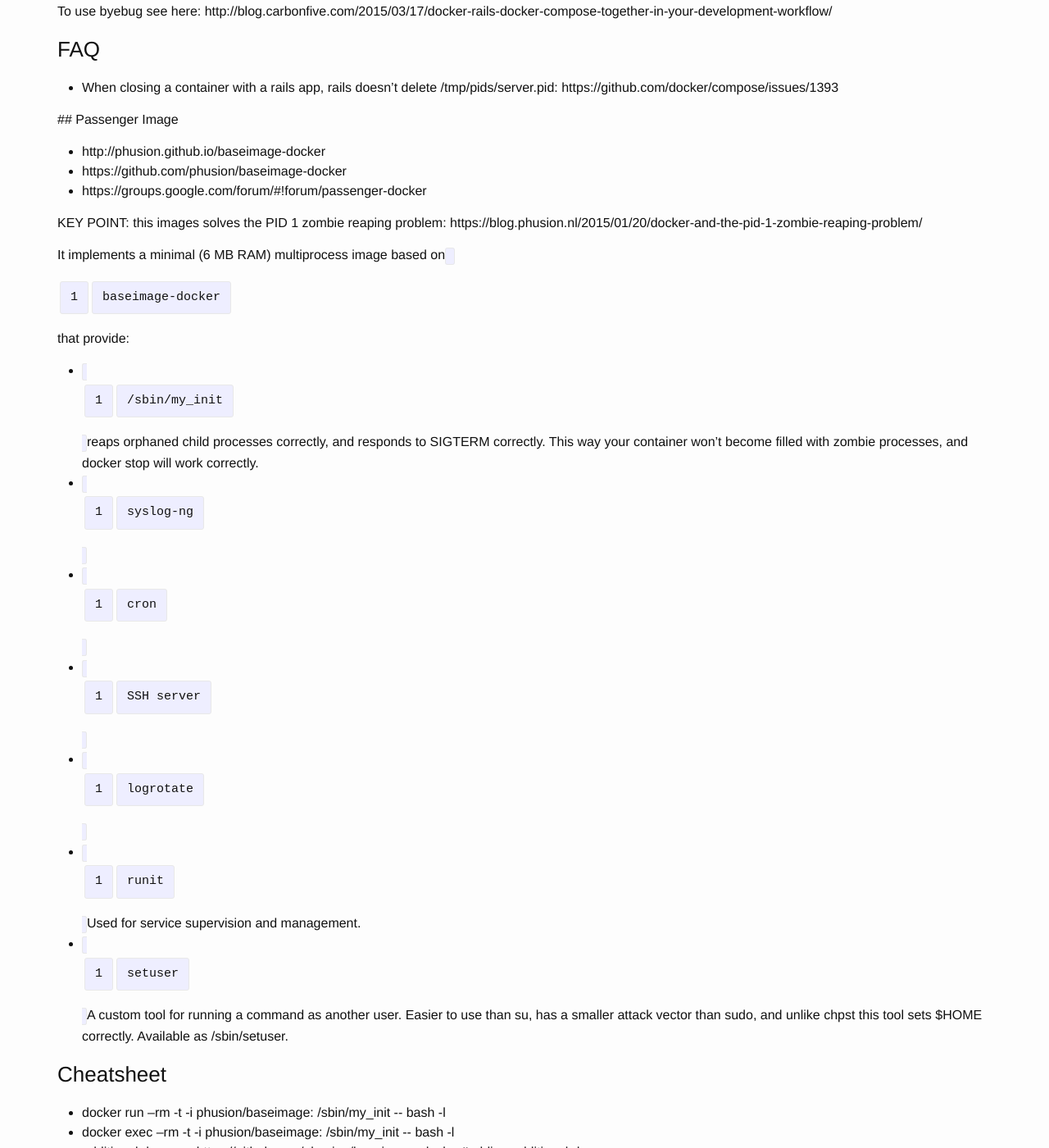
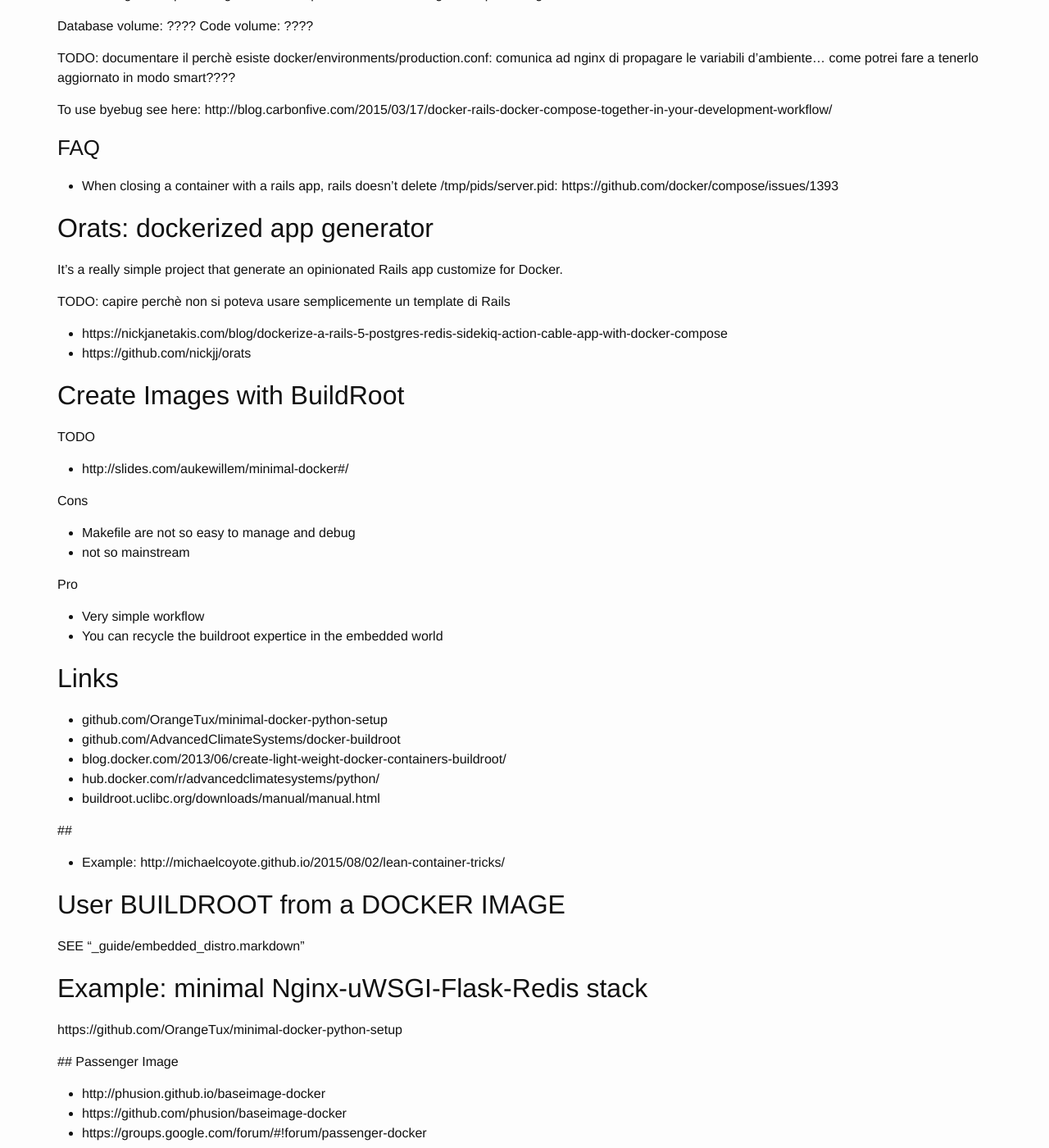
Before and after one commit to breezeight/nicola_blog, a Jekyll site: the page built from _guides/docker.markdown, in a window 1280 px wide and 1400 px high, scrolled down 49386 px. Shown: the whole window at 82% size. Built offline with Jekyll 4.4.1, drawn with Linux system fonts in a browser that asks for light colours; some of the changed text lies outside the part shown.

Commit message:
Docker: some notes on ruby orats and BuildRoot

```diff
--- a/_guides/docker.markdown
+++ b/_guides/docker.markdown
@@ -1273,6 +1273,51 @@
 ### FAQ
 
 * When closing a container with a rails app, rails doesn't delete /tmp/pids/server.pid: https://github.com/docker/compose/issues/1393
+
+## Orats: dockerized app generator
+
+It's a really simple project that generate an opinionated Rails app customize for Docker.
+
+TODO: capire perchè non si poteva usare semplicemente un template di Rails
+
+* https://nickjanetakis.com/blog/dockerize-a-rails-5-postgres-redis-sidekiq-action-cable-app-with-docker-compose
+* https://github.com/nickjj/orats
+
+## Create Images with BuildRoot
+
+TODO
+
+* http://slides.com/aukewillem/minimal-docker#/
+
+Cons
+
+* Makefile are not so easy to manage and debug
+* not so mainstream
+
+Pro
+
+* Very simple workflow
+* You can recycle the buildroot expertice in the embedded world
+
+## Links
+
+* github.com/OrangeTux/minimal-docker-python-setup
+* github.com/AdvancedClimateSystems/docker-buildroot
+* blog.docker.com/2013/06/create-light-weight-docker-containers-buildroot/
+* hub.docker.com/r/advancedclimatesystems/python/
+* buildroot.uclibc.org/downloads/manual/manual.html
+
+##
+
+* Example: http://michaelcoyote.github.io/2015/08/02/lean-container-tricks/
+
+## User BUILDROOT from a DOCKER IMAGE
+
+SEE "_guide/embedded_distro.markdown"
+
+## Example: minimal Nginx-uWSGI-Flask-Redis stack
+
+https://github.com/OrangeTux/minimal-docker-python-setup
 
 
 ## Passenger Image
```
